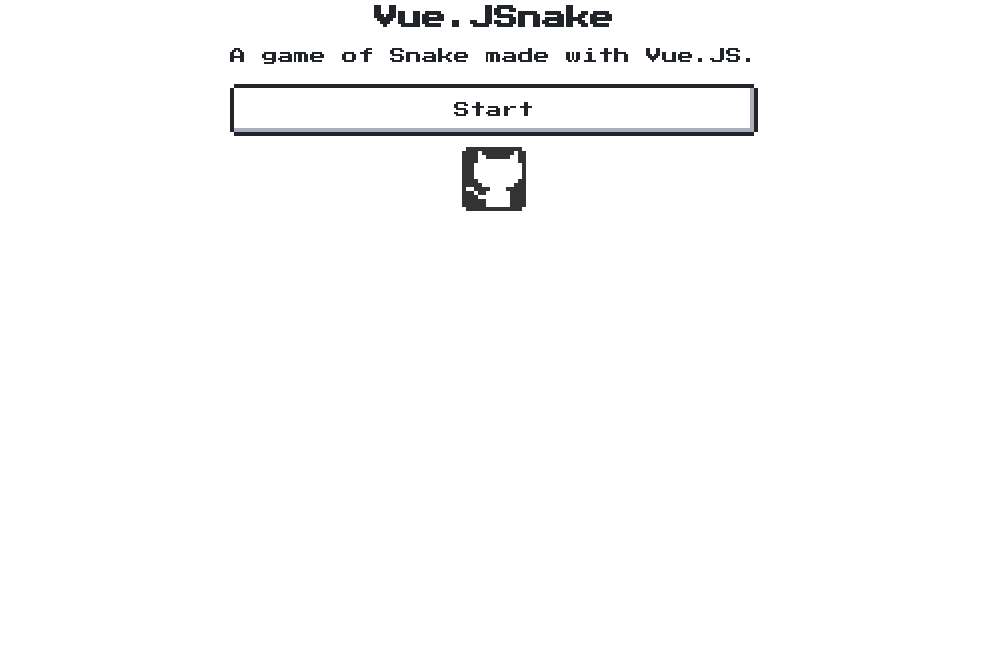
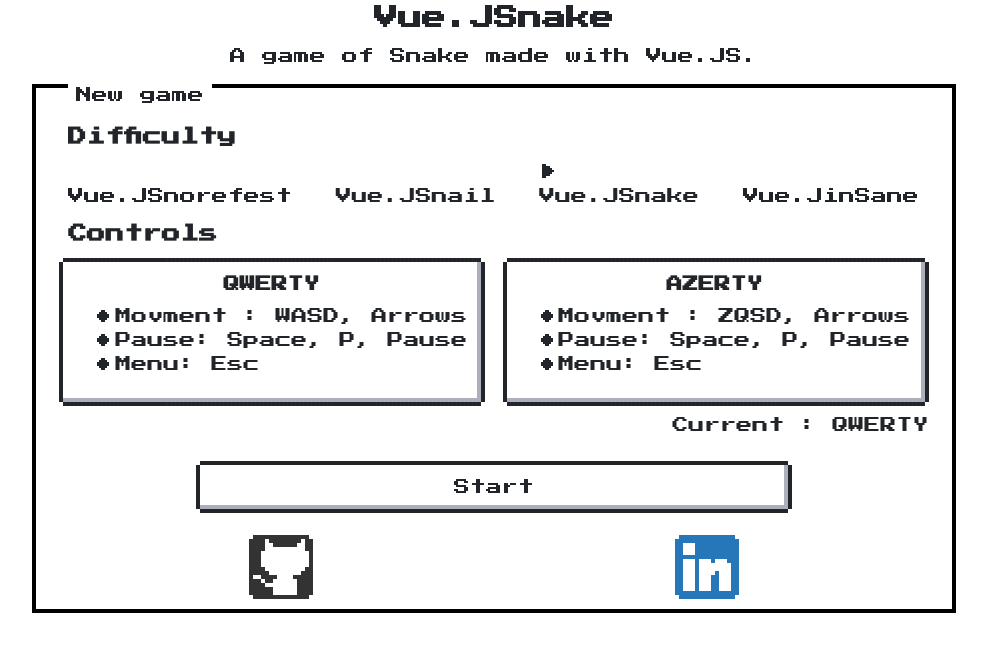
Before and after one commit to AymericPost/vue-jsnake, a Vue app: page /#/ in a window 1280 px wide. Shown: the top 652 px of the page, without its empty margins (146-1133 px from the left). Built offline with nearby package versions, Linux system fonts and the light colour scheme.

Commit message:
Basic menu done.

```diff
--- a/src/App.vue
+++ b/src/App.vue
@@ -26,4 +26,8 @@
     font-family: "Press Start 2P";
     src: url("./assets/PressStart2P-Regular.ttf");
   }
+  html {
+    min-width: 100vw;
+    min-height: 100vh;
+  }
 </style>
--- a/src/store.js
+++ b/src/store.js
@@ -9,17 +9,20 @@
     inGame: false,
     paused: false,
     lost: false,
+    gameOverType: 0,
+    clockId: "",
+    keyboard: "QWERTY",
     keyMapping: {
+      27: "toMenu",
       38: "directionUp",
-      90: "directionUp",
+      87: "directionUp",
       39: "directionRight",
       68: "directionRight",
       40: "directionDown",
       83: "directionDown",
       37: "directionLeft",
-      81: "directionLeft",
+      65: "directionLeft",
       32: "togglePause",
-      27: "togglePause",
       80: "togglePause",
       19: "togglePause"
     },
@@ -81,7 +84,9 @@
       this.state.paused = !this.state.paused;
     },
     setKeyboardAZERTY() {
+      this.state.keyboard = "AZERTY";
       this.state.keyMapping = {
+        27: "toMenu",
         38: "directionUp",
         90: "directionUp",
         39: "directionRight",
@@ -91,13 +96,14 @@
         37: "directionLeft",
         81: "directionLeft",
         32: "togglePause",
-        27: "togglePause",
         80: "togglePause",
         19: "togglePause"
       }
     },
     setKeyboardQWERTY() {
+      this.state.keyboard = "QWERTY";
       this.state.keyMapping = {
+        27: "toMenu",
         38: "directionUp",
         87: "directionUp",
         39: "directionRight",
@@ -107,15 +113,21 @@
         37: "directionLeft",
         65: "directionLeft",
         32: "togglePause",
-        27: "togglePause",
         80: "togglePause",
         19: "togglePause"
       }
+    },
+    setMsPerGameTick(state, ms) {
+      this.state.msPerGameTick = ms;
+    },
+    setClockId(state, id) {
+      this.state.clockId = id;
     },
     gameInit() {
       this.state.inGame = true;
       this.state.lost = false;
       this.state.gameTick = 0;
+      this.state.gameOverType = 0;
 
       for(let i = 1 ; i < (((this.state.xMax) * this.state.yMax) + 1) ; i++) {
           const x = i % this.state.xMax
@@ -136,6 +148,7 @@
           console.error("snakePointerException: \"why do you hit yourself?\"")
           console.log("You lost!")
           this.state.lost = true;
+          this.state.gameOverType = 1;
         }
         else {
           const previous = this.state.snake.coords[this.state.snake.coords.length - 1].split("-").map(elem => {
@@ -161,6 +174,7 @@
           console.error("snakeOutOfBoundException: \"you cannot eat the cosmic event horizon\"");
           console.log("You lost!")
           this.state.lost = true;
+          this.state.gameOverType = 2;
       }
 
     },
@@ -187,17 +201,30 @@
       }
 
       this.state.grid[dropPoint].food = "F";
+    },
+    forfeit() {
+      this.state.inGame = false;
+      this.state.paused = false;
+      this.state.lost = false;
+      this.state.grid = {};
+      this.state.snake = {
+        coords: [],
+        direction: "",
+        ateFood: false
+      };
+      this.state.gameTick = 0;
     }
   },
   actions: {
     handleUserInput(state, event) {
       const assignedKeys = Object.keys(this.state.keyMapping);
-
+      if(event.keyCode == 27) router.push("/");
+      else {
         try {
           if(this.state.paused) {
             this.commit("togglePause");
 
-          if(![32, 27, 80, 19].includes(event.keyCode) && assignedKeys.includes(String(event.keyCode)))
+            if(![32, 80, 19].includes(event.keyCode) && assignedKeys.includes(String(event.keyCode)))
               this.commit(this.state.keyMapping[event.keyCode]);
           }
           else if(assignedKeys.includes(String(event.keyCode)))
@@ -205,8 +232,16 @@
         } catch(err) {
           console.log(err.message)
         }
+      }
+
     },
-    startGame() {
+    setTickLength(state, ms) {
+      state.commit("setMsPerGameTick", ms);
+    },
+    setKeyboard(state, type) {
+      if(["AZERTY", "QWERTY"].includes(type)) this.commit("setKeyboard" + type);
+    },
+    startGame(state) {
       if(!this.state.inGame){
         this.commit("gameInit")
         this.commit("occupiedCheck");
@@ -215,6 +250,11 @@
           if(this.state.lost) {
             this.state.inGame = false;
             this.state.paused = false;
+
+            setTimeout(() => {
+              router.push("/")
+            }, 500)
+
             clearInterval(intervalId);
           } else if(this.state.inGame && !this.state.paused && !this.state.lost) {
             this.commit("nextGameTick");
@@ -222,8 +262,13 @@
             if(this.state.snake.ateFood) this.commit("generateFood");
           };
         }, this.state.msPerGameTick);
+        this.commit("setClockId", intervalId);
         router.push("/game")
-    }
+    } else router.push("/game")
+    },
+    forfeitGame() {
+      this.commit("forfeit");
+      clearInterval(this.state.clockId);
     }
   }
 })
--- a/src/views/Menu.vue
+++ b/src/views/Menu.vue
@@ -2,11 +2,81 @@
   <section>
     <h1>Vue.JSnake</h1>
     <p>A game of Snake made with Vue.JS.</p>
-    <button v-on:click="startGame()" class="nes-btn">Start</button>
+
+    <div class="nes-container with-title">
+      <p class="title">{{this.inGame ? "Menu" : "New game"}}</p>
+
+      <div id="game-menu">
+        <div v-if="!this.inGame" id="difficulty">
+          <h3>Difficulty</h3>
+
+          <label>
+            <input type="radio" class="nes-radio" name="difficulty" v-model="difficultyLevel" value="0" />
+            <span>Vue.JSnorefest</span>
+          </label>
+
+          <label>
+            <input type="radio" class="nes-radio" name="difficulty" v-model="difficultyLevel" value="1" />
+            <span>Vue.JSnail</span>
+          </label>
+
+          <label>
+            <input type="radio" class="nes-radio" name="difficulty" v-model="difficultyLevel" value="2" />
+            <span>Vue.JSnake</span>
+          </label>
+
+          <label>
+            <input type="radio" class="nes-radio" name="difficulty" v-model="difficultyLevel" value="3" />
+            <span>Vue.JinSane</span>
+          </label>
+        </div>
+
+        <div v-if="this.inGame" class="stray-button-container">
+          <button @click="forfeitGame()" class="nes-btn">New game</button>
+        </div>
+
+        <div id="controls">
+          <h3>Controls</h3>
+
+          <button @click="setKeyboard('QWERTY')" class="nes-btn">
+            <h4>QWERTY</h4>
+            <div class="lists">
+              <ul class="nes-list is-disc">
+                <li>Movment : WASD, Arrows</li>
+                <li>Pause: Space, P, Pause</li>
+                <li>Menu: Esc</li>
+              </ul>
+            </div>
+          </button>
+
+          <button @click="setKeyboard('AZERTY')" class="nes-btn">
+            <h4>AZERTY</h4>
+            <div class="lists">
+              <ul class="nes-list is-disc">
+                <li>Movment : ZQSD, Arrows</li>
+                <li>Pause: Space, P, Pause</li>
+                <li>Menu: Esc</li>
+              </ul>
+            </div>
+          </button>
+          <p>Current : {{this.keyboard}}</P>
+        </div>
+
+        <div class="stray-button-container">
+          <button @click="startButton()" class="nes-btn">{{this.inGame ? "Continue" : "Start"}}</button>
+        </div>
+
         <div class="link-badges">
+          <div>
             <a class="nes-icon github is-large" href="https://github.com/AymericPost/vue-jsnake" target="blank"></a>
           </div>
 
+          <div>
+            <a class="nes-icon linkedin is-large" href="https://www.linkedin.com/in/aymeric-post/" target="blank"></a>
+          </div>
+        </div>
+      </div>
+    </div>
   </section>
 </template>
 
@@ -14,25 +84,129 @@
 // @ is an alias to /src
 import HelloWorld from '@/components/HelloWorld.vue';
 import {mapActions} from "vuex";
+import {mapState} from "vuex";
 
 export default {
   name: 'GameMenu',
   components: {
     HelloWorld
   },
+  data() {
+    return {
+      difficultyLevel: "2"
+    }
+  },
+  computed: {
+    ...mapState(["inGame", "paused", "keyboard"]),
+    tickLength() {
+      switch (this.difficultyLevel) {
+        case "0":
+          return 1000;
+          break;
+        case "1":
+          return 500;
+          break;
+        case "2":
+          return 350;
+          break;
+        case "3":
+          return 100;
+          break;
+        default:
+          return 404;
+          break;
+      }
+    }
+  },
   methods: {
-    ...mapActions(["startGame"])
+    ...mapActions(["startGame", "handleUserInput", "setTickLength", "setKeyboard", "forfeitGame"]),
+    startButton() {
+      if(!this.inGame) this.setTickLength(this.tickLength);
+      this.startGame();
+    }
+  },
+  mounted() {
+    if(this.inGame && !this.paused) this.handleUserInput({keyCode: 32});
   }
 }
 </script>
 
 <style lang="scss" scoped>
+  li {
+    text-align: left;
+    white-space: nowrap;
+  }
+
   section {
     display: grid;
     justify-content: center;
 
-    h1 {
+    p, h1 {
       text-align: center;
+    }
+
+    #game-menu {
+      display: grid;
+      justify-content: center;
+      grid-gap: 1%;
+
+      #difficulty {
+        display: grid;
+        justify-content: center;
+        grid-gap: 1%;
+        column-gap: 5%;
+        grid-template-columns: auto auto auto auto;
+        grid-template-rows: auto auto;
+
+        h3 {
+          grid-column: 1 / span 4;
+          grid-row: 1
+        }
+
+        label {
+          padding-right: 1%;
+        }
+      }
+
+      #controls {
+        display: grid;
+        justify-content: center;
+        grid-gap: 1%;
+        column-gap: 2%;
+        grid-template-columns: auto auto;
+        grid-template-rows: auto auto auto;
+
+        h3 {
+          padding-left: 1%;
+          grid-column: 1 / span 2;
+          grid-row: 1;
+        }
+
+        button {
+          grid-row: 2;
+          padding-right: 10px;
+        }
+
+        p {
+          margin-top: 1%;
+          text-align: right;
+          grid-column: 2 / 2;
+          grid-row: 3;
+        }
+      }
+
+      .stray-button-container {
+        width: 100%;
+        margin-top: 1%;
+        display: grid;
+        justify-content: center;
+        row-gap: 3%;
+        grid-template-columns:  35% 35% ;
+
+        button {
+          grid-column: 1 / span 2;
+          grid-row: 1
+        }
       }
 
       .link-badges {
@@ -40,7 +214,19 @@
         margin-top: 2%;
         display: flex;
         justify-content: space-around;
+
+        div {
+          display: flex;
+          flex-direction: column;
+          justify-content: space-around;
+
+          a {
+            img {
+              image-rendering: pixelated;
             }
-
+          }
+        }
+      }
+    }
   }
 </style>
```
Also changed, not shown: 1 other file (tests, documents, lock files or other folders). Lines whose indentation alone changed are shown as unchanged.
